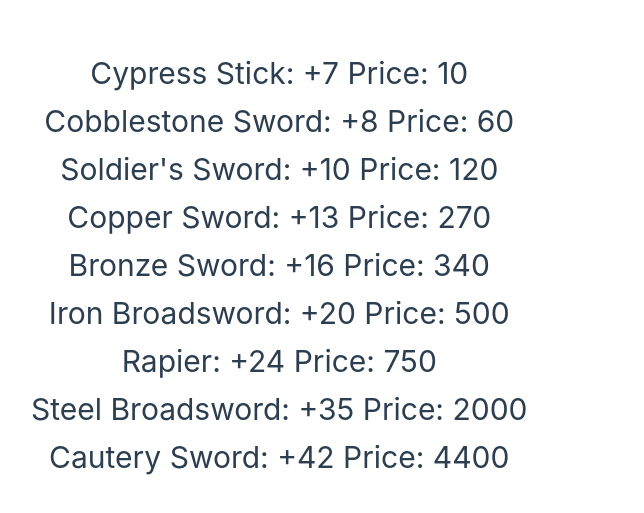
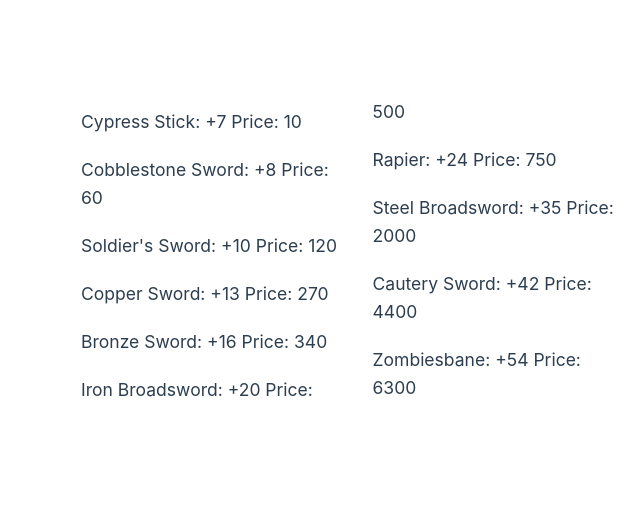
Before and after one commit to lincoln-anderson/DQ-E-Commerce, a Vue app in the folder DQ-E-Commerce/: page / in a window 1280 px wide. Shown: the part 135-648 px from the top of the page, without its empty margins (609-1253 px from the left). Built offline with nearby package versions, Linux system fonts and the light colour scheme.

Commit message:
got grid of weapons

```diff
--- a/DQ-E-Commerce/src/components/itemCard.vue
+++ b/DQ-E-Commerce/src/components/itemCard.vue
@@ -7,11 +7,26 @@
 </script>
 
 <template>
-	<div v-for="weapon in weapons.weapons">
 
-		<h1> {{ weapon.name }}: +{{ weapon.stats }} Price: {{ weapon.price }}</h1>
+	<ul>
+	<li class="itemCard" v-for="weapon in weapons.weapons">
 
-	</div>
+		<h3 class="weapons"> {{ weapon.name }}: +{{ weapon.stats }} Price: {{ weapon.price }}</h3>
+
+	</li>
+	</ul>
 
 
 </template>
+
+<style>
+	li {
+		padding: 10px;
+		list-style-type: none;
+	}
+	ul {
+		column-count: 2;
+		text-align: left;
+	}
+
+</style>
--- a/DQ-E-Commerce/src/weapons.json
+++ b/DQ-E-Commerce/src/weapons.json
@@ -7,5 +7,6 @@
 	{"name":"Iron Broadsword", "stats":"20", "price":"500"},
 	{"name":"Rapier", "stats":"24", "price":"750"},
 	{"name":"Steel Broadsword", "stats":"35", "price":"2000"},
-	{"name":"Cautery Sword", "stats":"42", "price":"4400"}
+	{"name":"Cautery Sword", "stats":"42", "price":"4400"},
+	{"name":"Zombiesbane", "stats":"54", "price":"6300"}
 ]}
```
